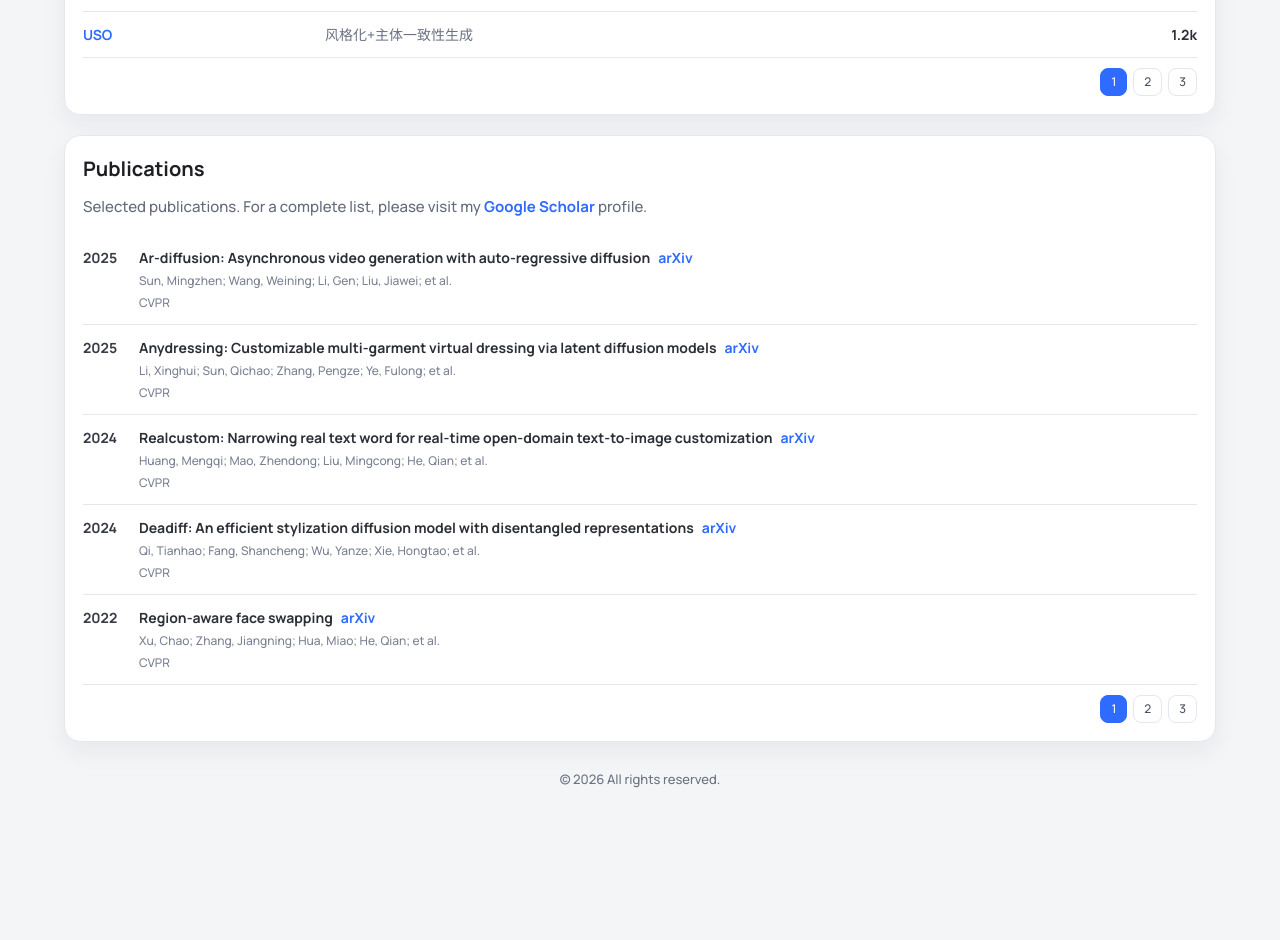
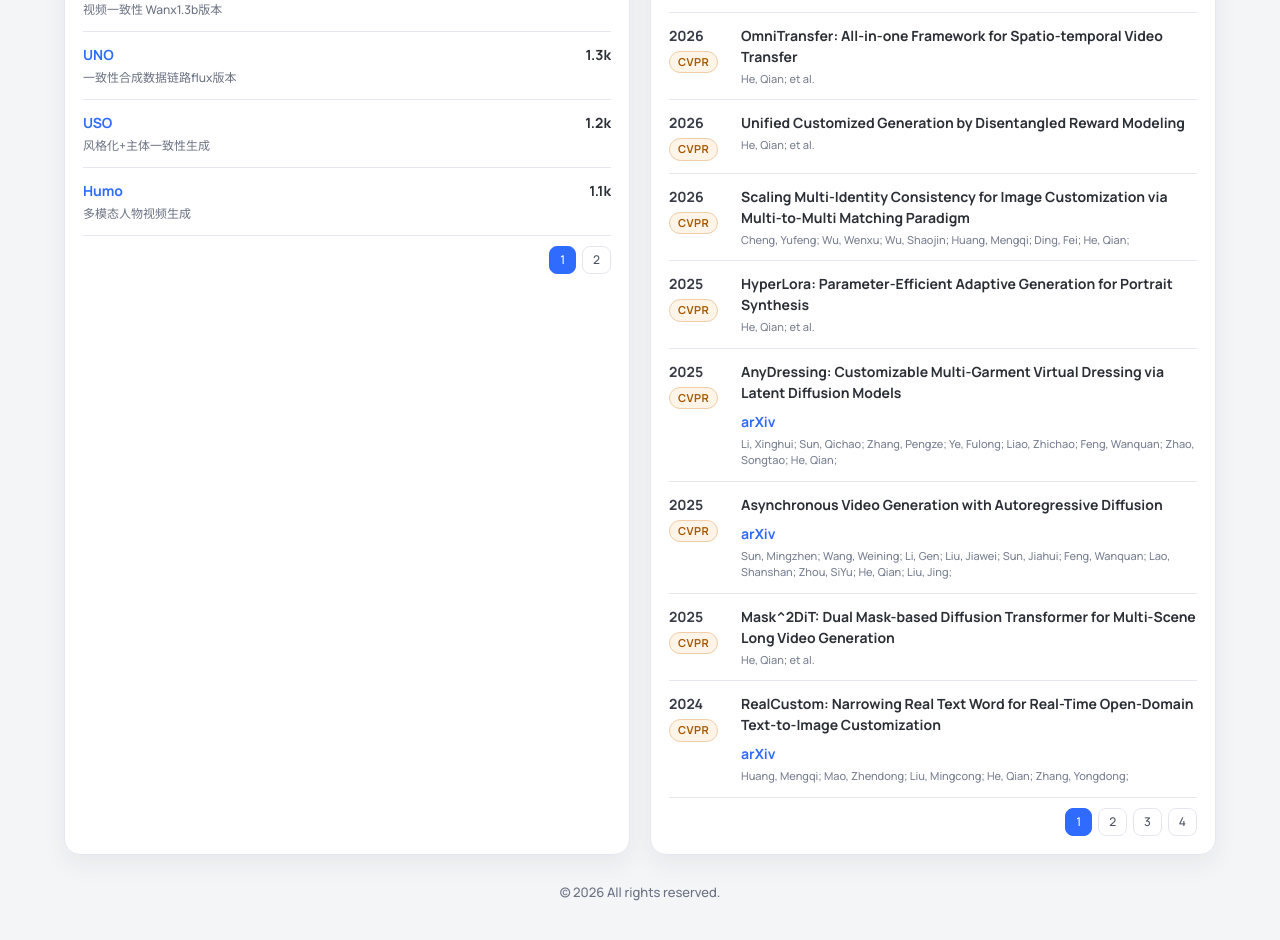
Before and after one commit to logic1988/logic1988.github.io, a Next.js app: page / in a window 1280 px wide. Shown: the part 620-1560 px from the top of the page. Before the commit the page ends 1489 px from the top, so only its background shows below. Built offline with nearby package versions, Linux system fonts and the light colour scheme; no server answers.

Commit message:
feat: 保存文件变更

```diff
--- a/src/app/page.tsx
+++ b/src/app/page.tsx
@@ -23,10 +23,11 @@ interface Paper {
   venue: string;
   year: string;
   arxiv?: string;
+  widelyApplied?: boolean;
 }
 
-const PROJECTS_PER_PAGE = 5;
-const PAPERS_PER_PAGE = 5;
+const PROJECTS_PER_PAGE = 6;
+const PAPERS_PER_PAGE = 10;
 
 export default function Home() {
   const [githubRepos, setGithubRepos] = useState<Map<string, GitHubRepo>>(new Map());
@@ -104,107 +105,266 @@ export default function Home() {
 
   const basePapers: Paper[] = [
     {
-      title: 'Phantom: Subject-consistent video generation via cross-modal alignment',
-      authors: 'Liu, Lijie; Ma, Tianxiang; Li, Bingchuan; Chen, Zhuowei; et al.',
+      title: 'DreamStyle: A Unified Framework for Video Stylization',
+      authors: 'He, Qian; et al.',
+      venue: 'CVPR',
+      year: '2026',
+      widelyApplied: false
+    },
+    {
+      title: 'Scaling4D: Pushing the Frontier of Video Novel View Synthesis through Large-Scale Monocular Videos',
+      authors: 'He, Qian; et al.',
+      venue: 'CVPR',
+      year: '2026',
+      widelyApplied: false
+    },
+    {
+      title: 'OmniTransfer: All-in-one Framework for Spatio-temporal Video Transfer',
+      authors: 'He, Qian; et al.',
+      venue: 'CVPR',
+      year: '2026',
+      widelyApplied: false
+    },
+    {
+      title: 'Unified Customized Generation by Disentangled Reward Modeling',
+      authors: 'He, Qian; et al.',
+      venue: 'CVPR',
+      year: '2026',
+      widelyApplied: false
+    },
+    {
+      title: 'Scaling Multi-Identity Consistency for Image Customization via Multi-to-Multi Matching Paradigm',
+      authors: 'Cheng, Yufeng; Wu, Wenxu; Wu, Shaojin; Huang, Mengqi; Ding, Fei; He, Qian;',
+      venue: 'CVPR',
+      year: '2026',
+      widelyApplied: false
+    },
+    {
+      title: 'Phantom-Data: Towards a General Subject-Consistent Video Generation Dataset',
+      authors: 'Chen, Zhuowei; Li, Bingchuan; Ma, Tianxiang; Liu, Lijie; Liu, Mingcong; Zhang, Yi; Li, Gen; Li, Xinghui; Zhou, Siyu; He, Qian;',
+      venue: 'ICLR',
+      year: '2026',
+      widelyApplied: false
+    },
+    {
+      title: 'HuMo: Human-Centric Video Generation via Collaborative Multi-Modal Conditioning',
+      authors: 'Chen, Liyang; Ma, Tianxiang; Liu, Jiawei; Li, Bingchuan; Chen, Zhuowei; Liu, Lijie; He, Xu; Li, Gen; He, Qian; Wu, Zhiyong;',
+      venue: 'AAAI',
+      year: '2026',
+      widelyApplied: false
+    },
+    {
+      title: 'I2VControl-Camera: Precise Video Camera Control with Adjustable Motion Strength',
+      authors: 'Feng, Wanquan; Liu, Jiawei; Tu, Pengqi; Qi, Tianhao; Sun, Mingzhen; Ma, Tianxiang; Zhao, Songtao; Zhou, Siyu; He, Qian;',
+      venue: 'ICLR',
+      year: '2025',
+      widelyApplied: false
+    },
+    {
+      title: 'HyperLora: Parameter-Efficient Adaptive Generation for Portrait Synthesis',
+      authors: 'He, Qian; et al.',
+      venue: 'CVPR',
+      year: '2025',
+      widelyApplied: false
+    },
+    {
+      title: 'AnyDressing: Customizable Multi-Garment Virtual Dressing via Latent Diffusion Models',
+      authors: 'Li, Xinghui; Sun, Qichao; Zhang, Pengze; Ye, Fulong; Liao, Zhichao; Feng, Wanquan; Zhao, Songtao; He, Qian;',
+      venue: 'CVPR',
+      year: '2025',
+      arxiv: 'https://arxiv.org/abs/2411.15667',
+      widelyApplied: false
+    },
+    {
+      title: 'Asynchronous Video Generation with Autoregressive Diffusion',
+      authors: 'Sun, Mingzhen; Wang, Weining; Li, Gen; Liu, Jiawei; Sun, Jiahui; Feng, Wanquan; Lao, Shanshan; Zhou, SiYu; He, Qian; Liu, Jing;',
+      venue: 'CVPR',
+      year: '2025',
+      arxiv: 'https://arxiv.org/abs/2410.16184',
+      widelyApplied: false
+    },
+    {
+      title: 'Mask^2DiT: Dual Mask-based Diffusion Transformer for Multi-Scene Long Video Generation',
+      authors: 'He, Qian; et al.',
+      venue: 'CVPR',
+      year: '2025',
+      widelyApplied: false
+    },
+    {
+      title: 'I2VControl: Disentangled and Unified Video Motion Synthesis Control',
+      authors: 'Feng, Wanquan; Qi, Tianhao; Liu, Jiawei; Sun, Mingzhen; Tu, Pengqi; Ma, Tianxiang; Dai, Fei; Zhao, Songtao; Zhou, Siyu; He, Qian;',
       venue: 'ICCV',
       year: '2025',
-      arxiv: 'https://arxiv.org/abs/2410.05592'
+      arxiv: 'https://arxiv.org/abs/2410.08455',
+      widelyApplied: true
     },
     {
-      title: 'I2vcontrol: Disentangled and unified video motion synthesis control',
-      authors: 'Feng, Wanquan; Qi, Tianhao; Liu, Jiawei; Sun, Mingzhen; et al.',
+      title: 'Less-to-More Generalization: Unlocking More Controllability by In-Context Generation',
+      authors: 'He, Qian; et al.',
       venue: 'ICCV',
       year: '2025',
-      arxiv: 'https://arxiv.org/abs/2410.08455'
+      widelyApplied: false
     },
     {
-      title: 'Dreamid: High-fidelity and fast diffusion-based face swapping via triplet id group learning',
-      authors: 'Li, Xinghui; Sun, Qichao; Zhang, Pengze; Ye, Fulong; et al.',
-      venue: 'SIGGRAPH Asia',
-      year: '2025'
+      title: 'OneGT: One-Shot Geometry-Texture Neural Rendering for Head Avatars',
+      authors: 'He, Qian; et al.',
+      venue: 'ICCV',
+      year: '2025',
+      widelyApplied: false
     },
     {
-      title: 'Dreamo: A unified framework for image customization',
-      authors: 'Mou, Chong; Wu, Yanze; Wu, Wenxu; Guo, Zinan; et al.',
-      venue: 'SIGGRAPH Asia',
-      year: '2025'
+      title: 'Phantom: Subject-Consistent Video Generation via Cross-Modal Alignment',
+      authors: 'Liu, Lijie; Ma, Tianxiang; Li, Bingchuan; Chen, Zhuowei; Liu, Jiawei; Li, Gen; Zhou, Siyu; He, Qian; Wu, Xinglong;',
+      venue: 'ICCV',
+      year: '2025',
+      arxiv: 'https://arxiv.org/abs/2410.05592',
+      widelyApplied: true
     },
     {
-      title: 'Realcustom: Narrowing real text word for real-time open-domain text-to-image customization',
-      authors: 'Huang, Mengqi; Mao, Zhendong; Liu, Mingcong; He, Qian; et al.',
+      title: 'DreamO: A Unified Framework for Image Customization',
+      authors: 'Mou, Chong; Wu, Yanze; Wu, Wenxu; Guo, Zinan; Zhang, Pengze; Cheng, Yufeng; Luo, Yiming; Ding, Fei; Zhang, Shiwen; Li, Xinghui;',
+      venue: 'SIGGRAPH Asia',
+      year: '2025',
+      widelyApplied: true
+    },
+    {
+      title: 'DreamID: A Fast and High-Fidelity diffusion-based Face Swapping via Triplet ID Group Learning',
+      authors: 'Li, Xinghui; Sun, Qichao; Zhang, Pengze; Ye, Fulong; Liao, Zhichao; Feng, Wanquan; Zhao, Songtao; Sun, Mingzhen; Hua, Miao; Zhang, Pengze; Li, Xinghui; He, Qian; Wu, Xinglong;',
+      venue: 'SIGGRAPH Asia',
+      year: '2025',
+      widelyApplied: true
+    },
+    {
+      title: 'Pulid: Pure and Lightning ID Customization via Contrastive Alignment',
+      authors: 'Guo, Zinan; Wu, Yanze; Zhuowei, Chen; Zhang, Peng; He, Qian;',
+      venue: 'NeurIPS',
+      year: '2024',
+      arxiv: 'https://arxiv.org/abs/2404.16028',
+      widelyApplied: true
+    },
+    {
+      title: 'RealCustom: Narrowing Real Text Word for Real-Time Open-Domain Text-to-Image Customization',
+      authors: 'Huang, Mengqi; Mao, Zhendong; Liu, Mingcong; He, Qian; Zhang, Yongdong;',
       venue: 'CVPR',
       year: '2024',
-      arxiv: 'https://arxiv.org/abs/2405.04741'
+      arxiv: 'https://arxiv.org/abs/2405.04741',
+      widelyApplied: false
     },
     {
-      title: 'Deadiff: An efficient stylization diffusion model with disentangled representations',
-      authors: 'Qi, Tianhao; Fang, Shancheng; Wu, Yanze; Xie, Hongtao; et al.',
+      title: 'Deadiff: An Efficient Stylization Diffusion Model with Disentangled Representations',
+      authors: 'Qi, Tianhao; Fang, Shancheng; Wu, Yanze; Xie, Hongtao; Liu, Jiawei; Chen, Lang; He, Qian; Zhang, Yongdong;',
       venue: 'CVPR',
       year: '2024',
-      arxiv: 'https://arxiv.org/abs/2403.14798'
+      arxiv: 'https://arxiv.org/abs/2403.14798',
+      widelyApplied: false
     },
     {
-      title: 'Dreamidentity: Enhanced editability for efficient face-identity preserved image generation',
-      authors: 'Chen, Zhuowei; Fang, Shancheng; Liu, Wei; He, Qian; et al.',
+      title: 'DreamIdentity: Enhanced Editability for Efficient Face-identity Preserved Image Generation',
+      authors: 'Chen, Zhuowei; Fang, Shancheng; Liu, Wei; He, Qian; Huang, Mengqi; Mao, Zhendong; Zhang, Yongdong;',
       venue: 'AAAI',
       year: '2024',
-      arxiv: 'https://arxiv.org/abs/2405.09889'
+      arxiv: 'https://arxiv.org/abs/2405.09889',
+      widelyApplied: false
     },
     {
-      title: 'Pulid: Pure and lightning id customization via contrastive alignment',
-      authors: 'Guo, Zinan; Wu, Yanze; Zhuowei, Chen; Zhang, Peng; et al.',
-      venue: 'NeurIPS',
+      title: 'Customize Your Own Paired Data via Few-shot Way',
+      authors: 'Chen, Jinshu; Li, Bingchuan; Hua, Miao; Xu, Panpan; He, Qian;',
+      venue: 'CVPR Workshop',
       year: '2024',
-      arxiv: 'https://arxiv.org/abs/2404.16028'
+      widelyApplied: false
     },
     {
-      title: 'Ar-diffusion: Asynchronous video generation with auto-regressive diffusion',
-      authors: 'Sun, Mingzhen; Wang, Weining; Li, Gen; Liu, Jiawei; et al.',
-      venue: 'CVPR',
-      year: '2025',
-      arxiv: 'https://arxiv.org/abs/2410.16184'
+      title: 'RealCustom++: Representing Images as Real Text Word for Real-Time Customization',
+      authors: 'Mao, Zhendong; Huang, Mengqi; Ding, Fei; Liu, Mingcong; He, Qian; Zhang, Yongdong;',
+      venue: 'arXiv',
+      year: '2024',
+      arxiv: 'https://arxiv.org/abs/2408.09744',
+      widelyApplied: false
     },
     {
-      title: 'Anydressing: Customizable multi-garment virtual dressing via latent diffusion models',
-      authors: 'Li, Xinghui; Sun, Qichao; Zhang, Pengze; Ye, Fulong; et al.',
-      venue: 'CVPR',
-      year: '2025',
-      arxiv: 'https://arxiv.org/abs/2411.15667'
+      title: 'UGC: Unified GAN Compression for Efficient Image-to-Image Translation',
+      authors: 'Ren, Yuxi; Wu, Jie; Zhang, Peng; Zhang, Manlin; Xiao, Xuefeng; He, Qian; Wang, Rui; Zheng, Min; Pan, Xin;',
+      venue: 'ICCV',
+      year: '2023',
+      widelyApplied: false
     },
     {
-      title: 'Reganie: Rectifying gan inversion errors for accurate real image editing',
-      authors: 'Li, Bingchuan; Ma, Tianxiang; Zhang, Peng; Hua, Miao; et al.',
+      title: 'GaFET: Learning Geometry-aware Facial Expression Translation from In-The-Wild Images',
+      authors: 'Ma, Tianxiang; Li, Bingchuan; He, Qian; Dong, Jing; Tan, Tieniu;',
+      venue: 'ICCV',
+      year: '2023',
+      arxiv: 'https://arxiv.org/abs/2308.03413',
+      widelyApplied: false
+    },
+    {
+      title: 'ED-T2V: An Efficient Training Framework for Diffusion-based Text-to-Video Generation',
+      authors: 'Liu, Jiawei; Wang, Weining; Liu, Wei; He, Qian; Liu, Jing;',
+      venue: 'IJCNN',
+      year: '2023',
+      widelyApplied: false
+    },
+    {
+      title: 'Semantic3D: Semantic 3D-aware Image Synthesis and Manipulation Based on Compositional Neural Radiance Field',
+      authors: 'Ma, Tianxiang; Li, Bingchuan; He, Qian; Dong, Jing; Tan, Tieniu;',
       venue: 'AAAI',
       year: '2023',
-      arxiv: 'https://arxiv.org/abs/2303.02994'
+      arxiv: 'https://arxiv.org/abs/2302.14163',
+      widelyApplied: false
     },
     {
-      title: 'Semantic 3d-aware portrait synthesis and manipulation based on compositional neural radiance field',
-      authors: 'Ma, Tianxiang; Li, Bingchuan; He, Qian; Dong, Jing; et al.',
+      title: 'ReGANIE: Rectifying GAN Inversion Errors for Accurate Real Image Editing',
+      authors: 'Li, Bingchuan; Ma, Tianxiang; Zhang, Peng; Hua, Miao; Liu, Wei; He, Qian; Yi, Zili;',
       venue: 'AAAI',
       year: '2023',
-      arxiv: 'https://arxiv.org/abs/2302.14163'
+      arxiv: 'https://arxiv.org/abs/2303.02994',
+      widelyApplied: false
     },
     {
-      title: 'Region-aware face swapping',
-      authors: 'Xu, Chao; Zhang, Jiangning; Hua, Miao; He, Qian; et al.',
+      title: 'CFFT-GAN: Cross-domain Feature Fusion Transformer for Exemplar-based Image Translation',
+      authors: 'He, Qian; et al.',
+      venue: 'AAAI',
+      year: '2023',
+      widelyApplied: false
+    },
+    {
+      title: 'DyStyle: Dynamic Neural Network for Multi-Attribute-Conditioned Style Editings',
+      authors: 'Li, Bingchuan; Cai, Shaofei; Liu, Wei; Zhang, Peng; He, Qian; Hua, Miao; Liu, Wei; Yi, Zili;',
+      venue: 'WACV',
+      year: '2023',
+      arxiv: 'https://arxiv.org/abs/2210.07476',
+      widelyApplied: false
+    },
+    {
+      title: 'Hierarchical Region-Aware High-Fidelity Face Swapping',
+      authors: 'Xu, Chao; Hua, Miao; He, Qian; et al.',
       venue: 'CVPR',
       year: '2022',
-      arxiv: 'https://arxiv.org/abs/2203.13218'
+      arxiv: 'https://arxiv.org/abs/2203.13218',
+      widelyApplied: false
     },
     {
-      title: 'Xmp-font: Self-supervised cross-modality pre-training for few-shot font generation',
-      authors: 'Liu, Wei; Liu, Fangyue; Ding, Fei; He, Qian; et al.',
+      title: 'Self-Supervised Cross-Modal Meta-training for Few-Shot Font Generation',
+      authors: 'Wei Liu, FangYue Liu, et al.',
       venue: 'CVPR',
       year: '2022',
-      arxiv: 'https://arxiv.org/abs/2203.08012'
+      arxiv: 'https://arxiv.org/abs/2203.08012',
+      widelyApplied: false
     },
     {
-      title: 'DyStyle: Dynamic neural network for multi-attribute-conditioned style editings',
-      authors: 'Li, Bingchuan; Cai, Shaofei; Liu, Wei; Zhang, Peng; et al.',
-      venue: 'WACV',
-      year: '2023',
-      arxiv: 'https://arxiv.org/abs/2210.07476'
+      title: 'FaceEraser: Removing Facial Parts for Augmented Reality',
+      authors: 'Hua, Miao; Liu, Lijie; Cheng, Ziyang; He, Qian; Li, Bingchuan; Yi, Zili;',
+      venue: 'ICCV Workshop',
+      year: '2021',
+      arxiv: 'https://arxiv.org/abs/2109.10760',
+      widelyApplied: false
+    },
+    {
+      title: 'VMix: Improving Text-to-Image Diffusion Model with Cross-Attention Mixing Control',
+      authors: 'Wu, Shaojin; Ding, Fei; Huang, Mengqi; Liu, Wei; He, Qian;',
+      venue: 'arXiv',
+      year: '2024',
+      arxiv: 'https://arxiv.org/abs/2412.20800',
+      widelyApplied: true
     }
   ];
 
@@ -214,14 +374,19 @@ export default function Home() {
     'ICCV': 2,
     'NeurIPS': 3,
     'ICML': 4,
-    'AAAI': 5,
-    'IJCAI': 6,
-    'SIGGRAPH': 7,
-    'SIGGRAPH Asia': 8,
-    'WACV': 9,
+    'ICLR': 5,
+    'AAAI': 6,
+    'IJCAI': 7,
+    'SIGGRAPH': 8,
+    'SIGGRAPH Asia': 9,
+    'WACV': 10,
+    'IJCNN': 11,
+    'CVPR Workshop': 12,
+    'ICCV Workshop': 13,
+    'arXiv': 14,
   };
 
-  // Sort papers: by venue rank (higher priority first), then by year (newer first)
+  // Sort papers: by venue rank (higher priority first), then by year (newer first), then by widelyApplied (true first)
   const sortedPapers = [...basePapers].sort((a, b) => {
     const rankA = venueRank[a.venue] || 100;
     const rankB = venueRank[b.venue] || 100;
@@ -231,7 +396,14 @@ export default function Home() {
     }
 
     // Same venue, sort by year descending
-    return parseInt(b.year) - parseInt(a.year);
+    const yearA = parseInt(a.year);
+    const yearB = parseInt(b.year);
+    if (yearA !== yearB) {
+      return yearB - yearA;
+    }
+
+    // Same venue and year, sort by widelyApplied (true first)
+    return (b.widelyApplied ? 1 : 0) - (a.widelyApplied ? 1 : 0);
   });
 
   useEffect(() => {
@@ -310,8 +482,8 @@ export default function Home() {
           <div className="card-value">11</div>
         </div>
         <div className="card">
-          <div className="card-title">Research Focus</div>
-          <div className="card-value" style={{ fontSize: '24px', marginTop: '14px' }}>AI & CV</div>
+          <div className="card-title">Publications</div>
+          <div className="card-value">30+</div>
         </div>
         <div className="card">
           <div className="card-title">Organization</div>
@@ -319,27 +491,30 @@ export default function Home() {
         </div>
       </section>
 
-      {/* Open Source Projects */}
-      <section className="panel" style={{ marginBottom: '20px' }}>
+      {/* Two Column Layout */}
+      <div style={{ display: 'grid', gridTemplateColumns: 'repeat(auto-fit, minmax(350px, 1fr))', gap: '20px' }}>
+        {/* Left Column: Open Source Projects */}
+        <section className="panel">
           <h2 className="panel-title">Open Source Projects</h2>
           <div className="repo-table-wrapper">
             <table className="repo-table">
               <thead>
                 <tr>
                   <th>Project</th>
-                <th>Description</th>
-                <th style={{ textAlign: 'right' }}>Stars</th>
+                  <th>Stars</th>
                 </tr>
               </thead>
               <tbody>
                 {displayedProjects.map((project, index) => (
                   <tr key={index}>
-                  <td className="repo-link">
+                    <td>
+                      <div className="repo-link">
                         <a href={project.url} target="_blank" rel="noopener noreferrer">
                           {project.name}
                         </a>
+                      </div>
+                      <div className="repo-desc">{project.description}</div>
                     </td>
-                  <td className="repo-desc">{project.description}</td>
                     <td className="repo-stars">
                       {typeof getProjectStars(project) === 'number'
                         ? getProjectStars(project).toLocaleString()
@@ -367,7 +542,7 @@ export default function Home() {
           )}
         </section>
 
-      {/* Research Papers */}
+        {/* Right Column: Publications */}
         <section className="panel">
           <h2 className="panel-title">Publications</h2>
           <div className="subtitle" style={{ marginTop: 0, marginBottom: '16px' }}>
@@ -386,7 +561,10 @@ export default function Home() {
             <tbody>
               {displayedPapers.map((paper, index) => (
                 <tr key={index}>
-                <td style={{ paddingRight: '16px' }} className="year">{paper.year}</td>
+                  <td style={{ paddingRight: '16px', width: '70px' }}>
+                    <div className="year" style={{ marginBottom: '4px' }}>{paper.year}</div>
+                    <div className="badge" style={{ display: 'inline-block' }}>{paper.venue}</div>
+                  </td>
                   <td>
                     <div className="title-line">
                       <span className="title">{paper.title}</span>
@@ -400,9 +578,17 @@ export default function Home() {
                           arXiv
                         </a>
                       )}
+                      {paper.widelyApplied && (
+                        <span className="badge" style={{
+                          backgroundColor: '#dcfce7',
+                          borderColor: '#86efac',
+                          color: '#166534'
+                        }}>
+                          Widely Applied
+                        </span>
+                      )}
                     </div>
-                  <div className="meta">{paper.authors}</div>
-                  <div className="meta">{paper.venue}</div>
+                    <div className="meta" style={{ fontSize: '11px' }}>{paper.authors}</div>
                   </td>
                 </tr>
               ))}
@@ -424,6 +610,7 @@ export default function Home() {
             </div>
           )}
         </section>
+      </div>
 
       {/* Footer */}
       <footer className="footer">
--- a/src/app/styles.css
+++ b/src/app/styles.css
@@ -151,7 +151,7 @@ body {
   letter-spacing: 1.6px;
   text-transform: uppercase;
   color: #8a90a1;
-  padding: 10px 0;
+  padding: 10px 8px;
   border-bottom: 1px solid var(--line);
 }
 
```
Lines whose indentation alone changed are shown as unchanged.
